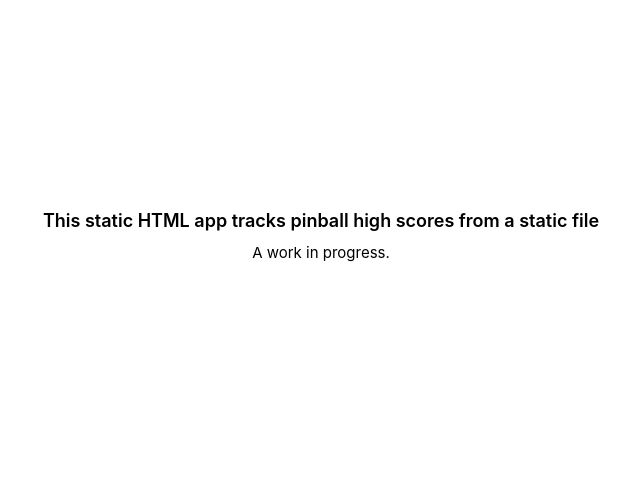
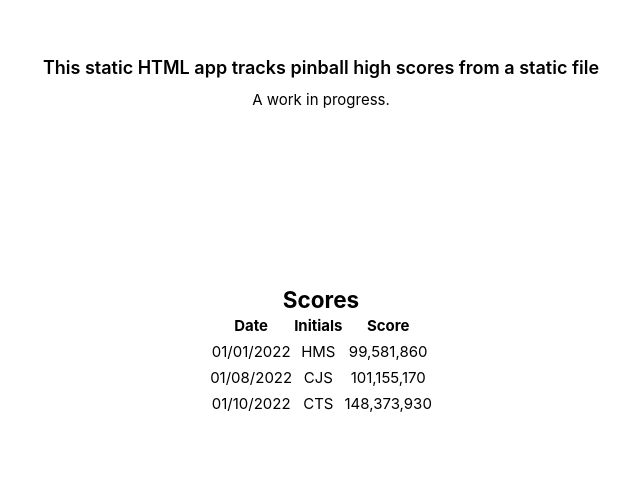
Before and after one commit to catsby/pinball, a plain HTML site: page static/index.html in a window 1280 px wide. Shown: the part 152-655 px from the top of the page, without its empty margins (319-959 px from the left). Drawn offline with Linux system fonts and the light colour scheme.

Commit message:
first set of scores

```diff
--- a/static/index.html
+++ b/static/index.html
@@ -15,6 +15,31 @@
       <h1>This static HTML app tracks pinball high scores from a static
         file</h1>A work in progress.
     </section>
+    <section>
+      <h2> Scores </h2>
+      <table>
+        <tr>
+          <th>Date</th>
+          <th>Initials</th>
+          <th>Score</th>
+        </tr>
+        <tr>
+          <td>01/01/2022</td>
+          <td>HMS</td>
+          <td>99,581,860</td>
+        </tr>
+        <tr>
+          <td>01/08/2022</td>
+          <td>CJS</td>
+          <td>101,155,170</td>
+        </tr>
+        <tr>
+          <td>01/10/2022</td>
+          <td>CTS</td>
+          <td>148,373,930</td>
+        </tr>
+      </table>
+    </section>
     <footer>
       <a href="https://waypointproject.io" class="waypoint">
         <img src="/static/images/logo.svg" alt="Waypoint" />
```
